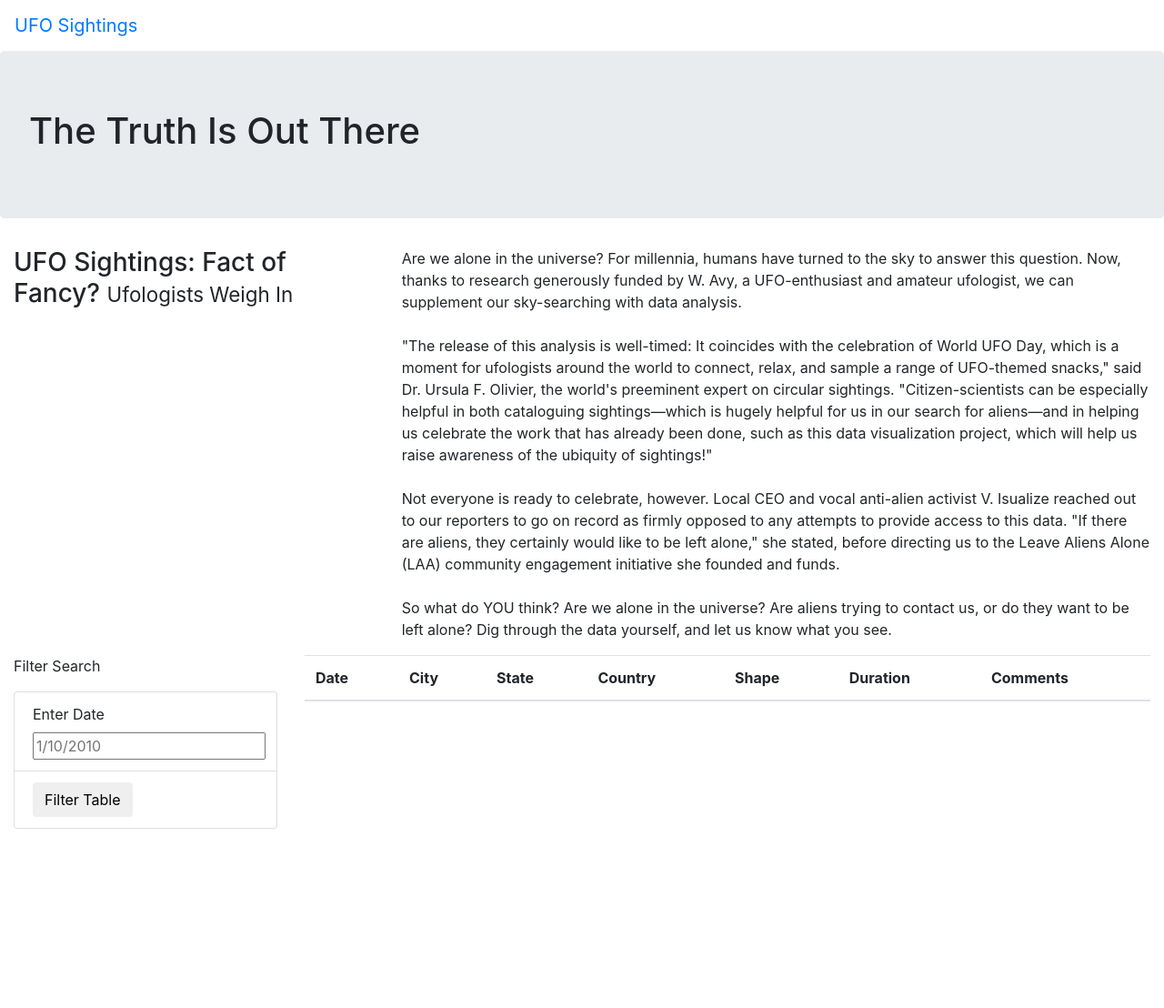
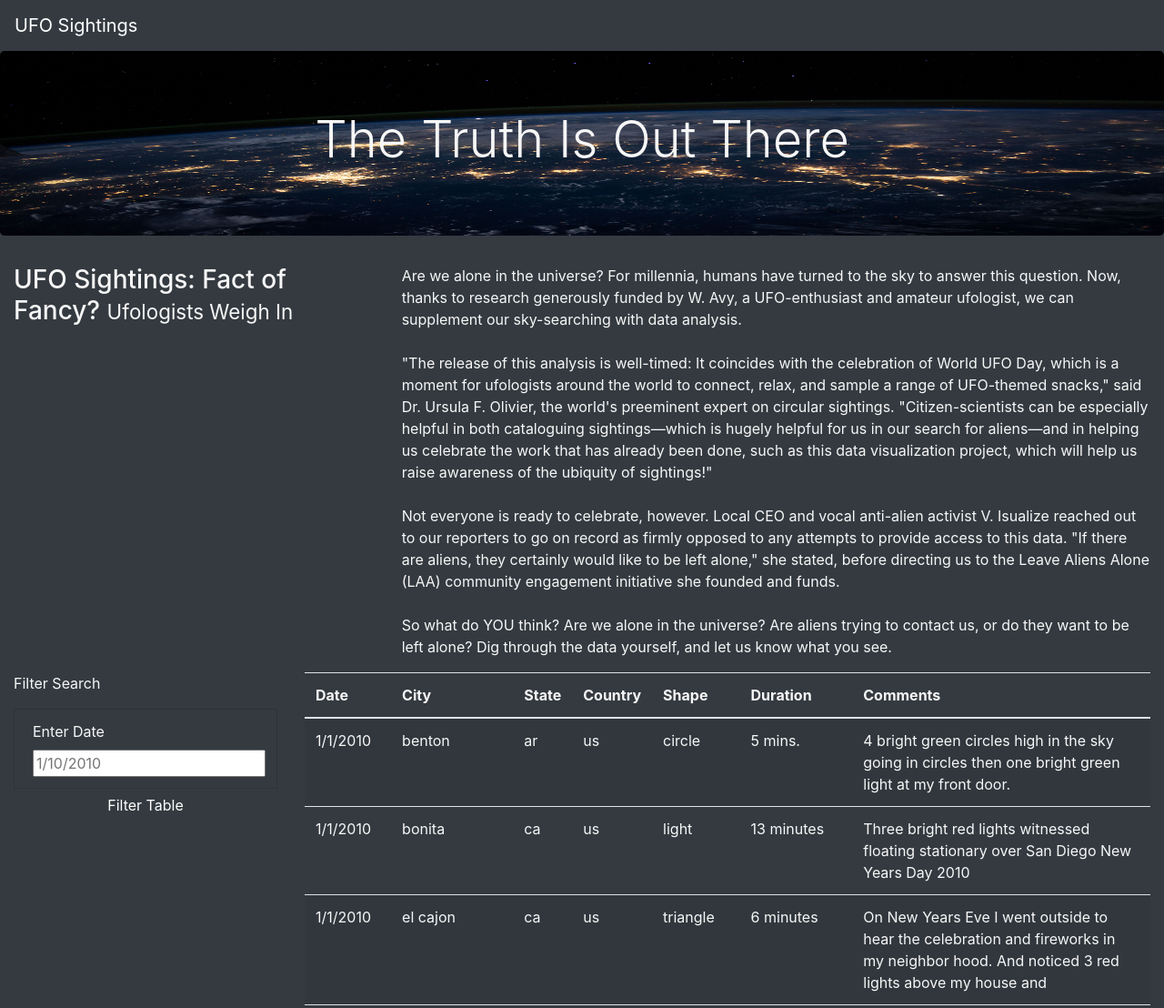
Before and after one commit to bktescher/UFOs, a plain HTML site: page index.html in a window 1280 px wide. Shown: the top 1108 px of the page at 91% size. Before the commit the page ends 911 px from the top, so only its background shows below. Drawn offline with nearby package versions, Linux system fonts and the light colour scheme.

Commit message:
11.6.3 complete

```diff
--- a/index.html
+++ b/index.html
@@ -9,18 +9,17 @@
         rel="stylesheet"
         href="https://maxcdn.bootstrapcdn.com/bootstrap/4.0.0/css/bootstrap.min.css"
         integrity="sha384-Gn5384xqQ1aoWXA+058RXPxPg6fy4IWvTNh0E263XmFcJlSAwiGgFAW/dAiS6JXm"
-        crossorigin="anonymous"
-        />
+        crossorigin="anonymous"/>
             <link rel="stylesheet" href="static/css/style.css">
 
 </head>
-<body>
+<body class="bg-dark">
     <div class="wrapper">
-        <nav class="navbar navbar-expand-lg">
+        <nav class="navbar navbar-dark bg-dark navbar-expand-lg">
             <a class="navbar-brand" href="index.html">UFO Sightings</a>
         </nav>
             <div class="jumbotron">
-                <h1>The Truth Is Out There</h1>
+                <h1 class="display-4">The Truth Is Out There</h1>
             </div>
                 <div class="container-fluid">
                     <div class="row">
@@ -39,15 +38,14 @@
             <div class="container-fluid">
                 <div class="row">
                     <div class="col-md-3">
-                        <form>
+                        <form class="bg-dark">
                             <p>Filter Search</p>
-                                <ul class="list-group">
-                                    <li class="list-group-item">
+                                <ul class="list-group bg-dark">
+                                    <li class="list-group-item bg-dark">
                                         <label for="date">Enter Date</label>
                                         <input type="text" placeholder="1/10/2010" id="datetime" />
                                     </li>
-                                    <li class="list-group-item">
-                                        <button id="filter-btn" type="button" class="btn btn-default">Filter Table</button>
+                                        <button id="filter-btn" type="button" class="btn btn-dark">Filter Table</button>
                                     </li>
                                 </ul>
                         </form>
@@ -71,9 +69,10 @@
                     </div>
                 </div>
             </div>
-
-
     </div>
+    <script src="https://cdnjs.cloudflare.com/ajax/libs/d3/4.11.0/d3.js"></script>
+    <script src="static/js/data.js"></script>
+    <script src="static/js/app.js"></script>
 
 </body>
 </html>
--- /dev/null
+++ b/static/css/style.css
@@ -0,0 +1,8 @@
+  body {color: #f7f7f7;
+  }
+
+  .jumbotron {
+    background-image: url("../images/nasa.jpg");
+    background-size: 100% 100%;
+    text-align: center;
+  }
```
Also changed, not shown: static/images/nasa.jpg (added), static/style.css (deleted), 3 other files.
